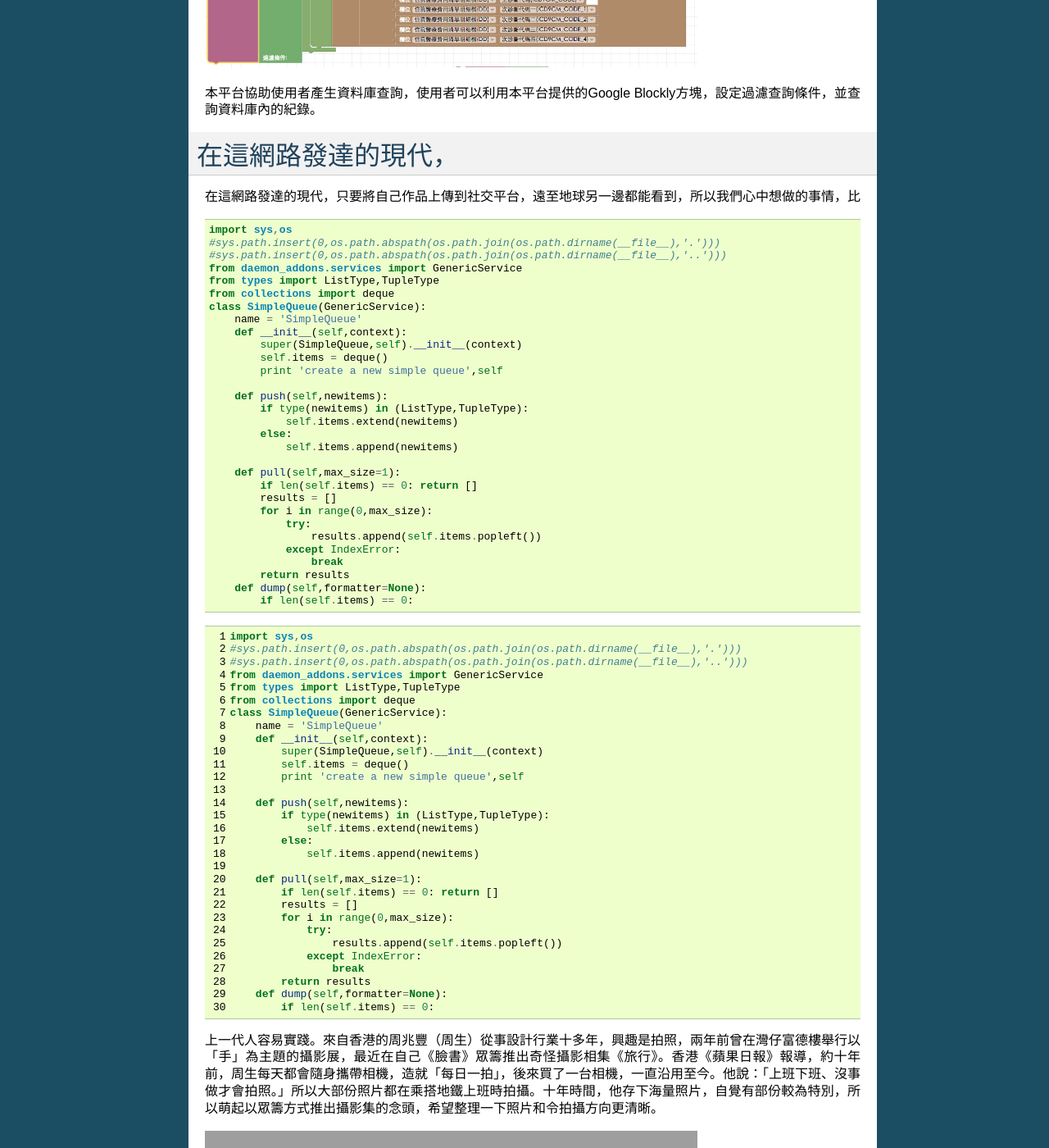
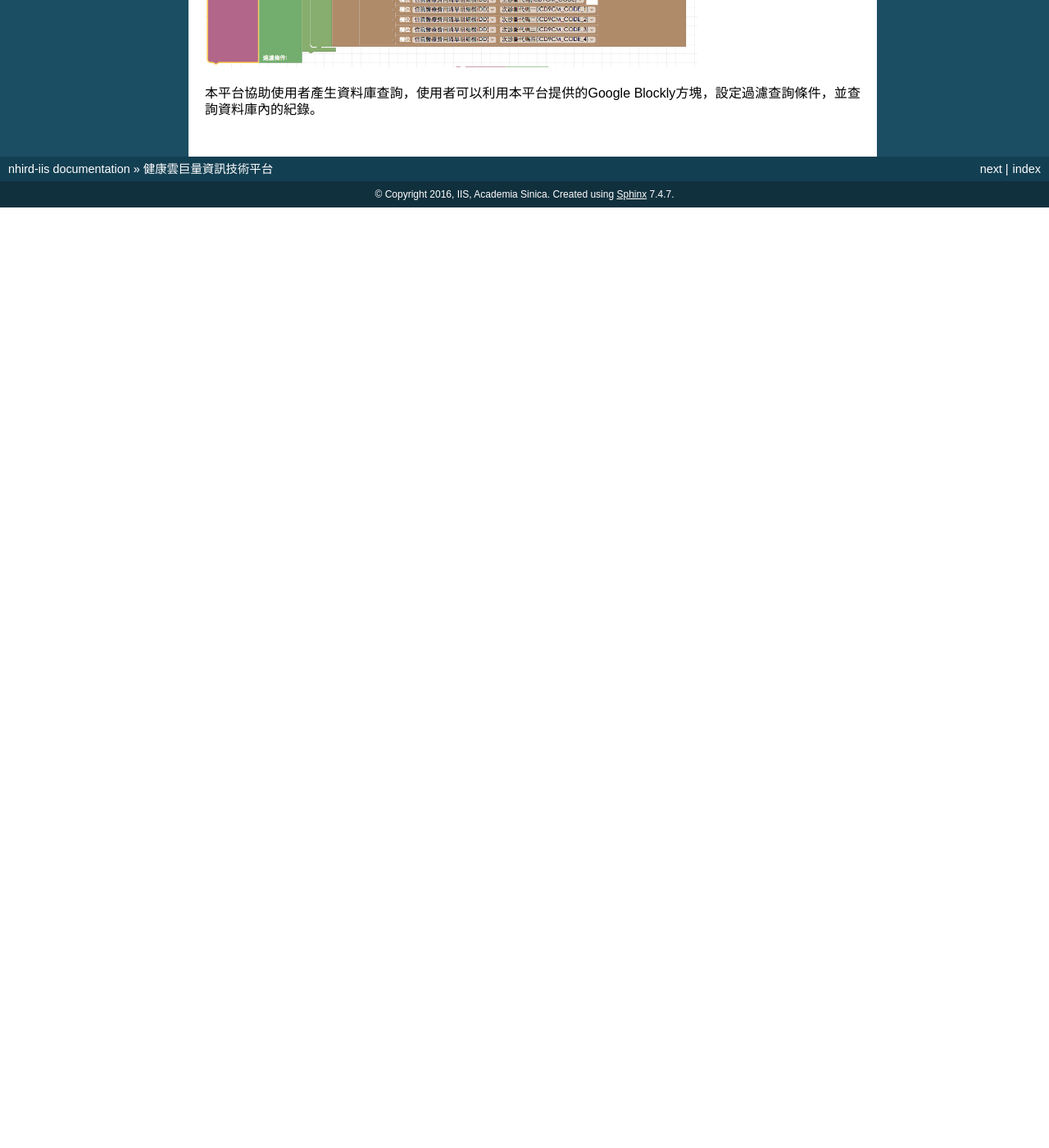
Before and after one commit to ants-sinica/nhird-iis, a Sphinx documentation site: the page built from docs/index.rst, in a window 1280 px wide and 1400 px high, scrolled down 381 px. Shown: the whole window at 82% size. Built offline with Sphinx 7.4.7, drawn with Linux system fonts in a browser that asks for light colours; pages that are not in the unit, such as notebooks, are missing from menus; after the commit the page ends 900 px from its top, so only the background shows below that; some of the changed text lies outside the part shown; grey boxes are pictures that could not be loaded.

Commit message:
Google Docs reST Editor@2017-8-17 16:52:22

```diff
--- a/docs/index.rst
+++ b/docs/index.rst
@@ -18,109 +18,14 @@
     Workspace
     autotests
 
-.. _h478615d56794d73701b57135e2d52:
+.. _h174fb648377959437b5c1f697c1c40:
 
-平台簡介s
-=========
+平台簡介
+========
 
 \ |IMG2|\
 
 本平台協助使用者產生資料庫查詢，使用者可以利用本平台提供的Google Blockly方塊，設定過濾查詢條件，並查詢資料庫內的紀錄。
-
-.. _hd7b751276e3b5a272340277219674:
-
-在這網路發達的現代，
-********************
-
-在這網路發達的現代，只要將自己作品上傳到社交平台，遠至地球另一邊都能看到，所以我們心中想做的事情，比
-
-.. code::
-
-    import sys,os
-    #sys.path.insert(0,os.path.abspath(os.path.join(os.path.dirname(__file__),'.')))
-    #sys.path.insert(0,os.path.abspath(os.path.join(os.path.dirname(__file__),'..')))
-    from daemon_addons.services import GenericService
-    from types import ListType,TupleType
-    from collections import deque
-    class SimpleQueue(GenericService):
-        name = 'SimpleQueue'
-        def __init__(self,context):
-            super(SimpleQueue,self).__init__(context)
-            self.items = deque()
-            print 'create a new simple queue',self
-
-        def push(self,newitems):
-            if type(newitems) in (ListType,TupleType):
-                self.items.extend(newitems)
-            else:
-                self.items.append(newitems)
-
-        def pull(self,max_size=1):
-            if len(self.items) == 0: return []
-            results = []
-            for i in range(0,max_size):
-                try:
-                    results.append(self.items.popleft())
-                except IndexError:
-                    break
-            return results
-        def dump(self,formatter=None):
-            if len(self.items) == 0:
-
-
-
-.. code-block:: python
-    :linenos:
-
-    import sys,os
-    #sys.path.insert(0,os.path.abspath(os.path.join(os.path.dirname(__file__),'.')))
-    #sys.path.insert(0,os.path.abspath(os.path.join(os.path.dirname(__file__),'..')))
-    from daemon_addons.services import GenericService
-    from types import ListType,TupleType
-    from collections import deque
-    class SimpleQueue(GenericService):
-        name = 'SimpleQueue'
-        def __init__(self,context):
-            super(SimpleQueue,self).__init__(context)
-            self.items = deque()
-            print 'create a new simple queue',self
-
-        def push(self,newitems):
-            if type(newitems) in (ListType,TupleType):
-                self.items.extend(newitems)
-            else:
-                self.items.append(newitems)
-
-        def pull(self,max_size=1):
-            if len(self.items) == 0: return []
-            results = []
-            for i in range(0,max_size):
-                try:
-                    results.append(self.items.popleft())
-                except IndexError:
-                    break
-            return results
-        def dump(self,formatter=None):
-            if len(self.items) == 0:
-
-
-上一代人容易實踐。來自香港的周兆豐（周生）從事設計行業十多年，興趣是拍照，兩年前曾在灣仔富德樓舉行以「手」為主題的攝影展，最近在自己《臉書》眾籌推出奇怪攝影相集《旅行》。香港《蘋果日報》報導，約十年前，周生每天都會隨身攜帶相機，造就「每日一拍」，後來買了一台相機，一直沿用至今。他說：「上班下班、沒事做才會拍照。」所以大部份照片都在乘搭地鐵上班時拍攝。十年時間，他存下海量照片，自覺有部份較為特別，所以萌起以眾籌方式推出攝影集的念頭，希望整理一下照片和令拍攝方向更清晰。
-
-\ |IMG3|\
-
-
-+----------------------------------+-----------------------------------+----------------------------------+
-|用至今。他說：「上班下班、沒事做才|b用至今。他說：「上班下班、沒事做才|                                  |
-+----------------------------------+-----------------------------------+----------------------------------+
-|                                  |                                   |用至今。他說：「上班下班、沒事做才|
-+----------------------------------+-----------------------------------+----------------------------------+
-|                                  |用至今。他說：「上班下班、沒事做才 |                                  |
-+----------------------------------+-----------------------------------+----------------------------------+
-
-
-..  Attention::
-
-    用至今。他說：「上班下班、沒事做才
 
 
 .. bottom of content
@@ -132,7 +37,3 @@
 .. |IMG2| image:: static/index_2.png
    :height: 202 px
    :width: 601 px
-
-.. |IMG3| image:: static/index_3.png
-   :height: 412 px
-   :width: 601 px
```
